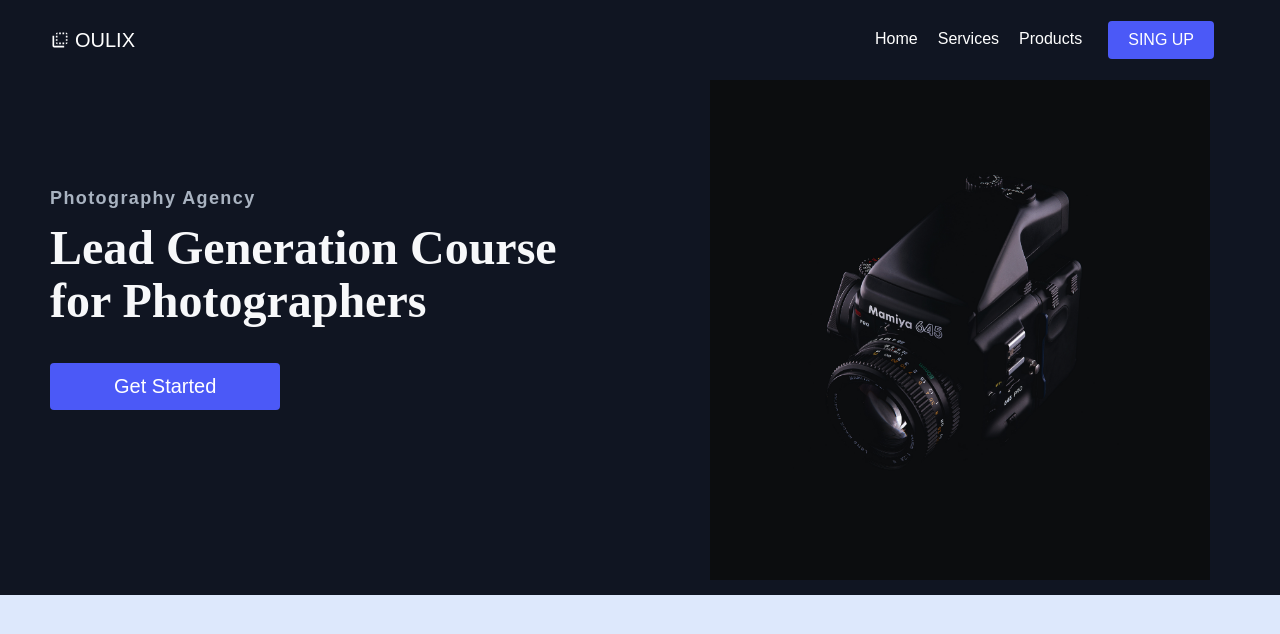
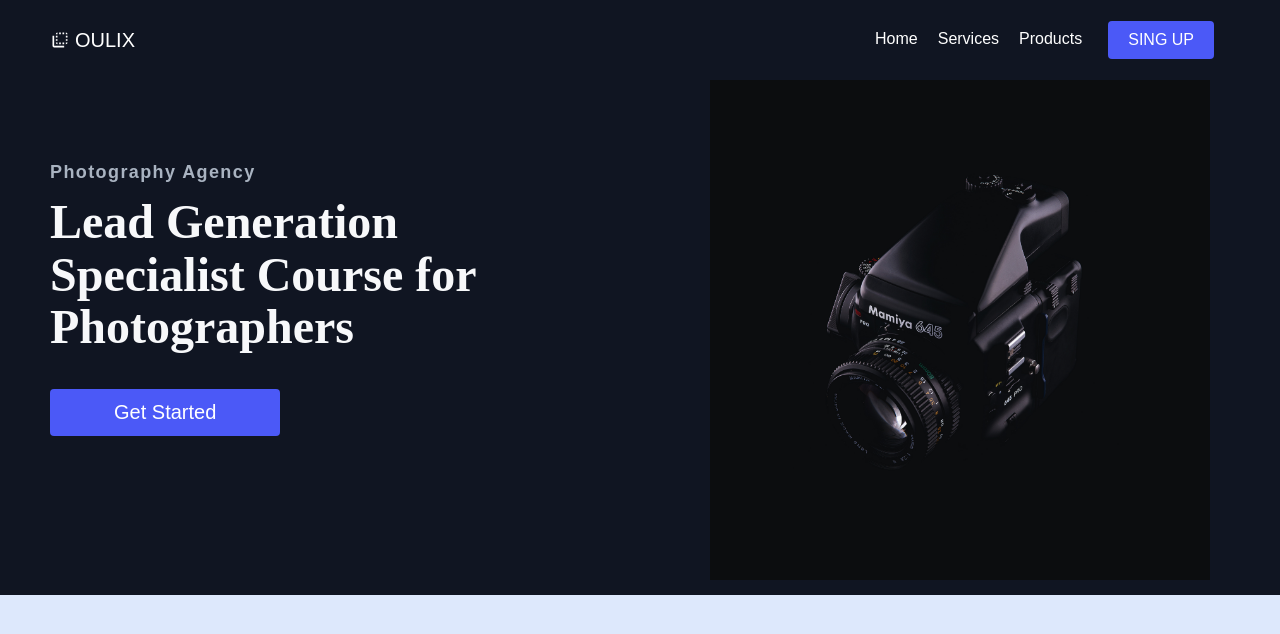
Before and after one commit to Teddy-hub-oss/react-website-style-comp, a React (Create React App) app: page /home in a window 1280 px wide. Shown: the top 634 px of the page. Built offline with nearby package versions, Linux system fonts and the light colour scheme.

Commit message:
added index

```diff
--- a/src/components/HomePage/Data.js
+++ b/src/components/HomePage/Data.js
@@ -4,7 +4,7 @@ export const HomeObjOne = {
  imgStart: '',
  lightTopLine: true,
  topLine: 'Photography Agency ',
- headline: 'Lead Generation Course for Photographers',
+ headline: 'Lead Generation Specialist Course for Photographers',
  lightText: true,
  lightTextDesc: true,
  primary: true,
```
